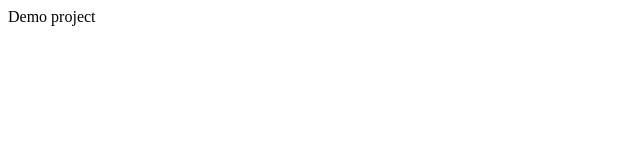
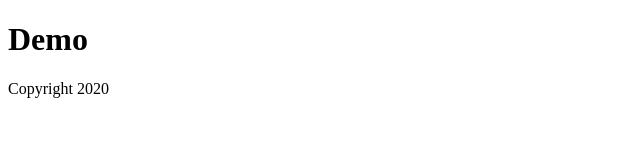
Before and after one commit to paulfltv/remote-demo, a plain HTML site: page index.html in a window 1280 px wide. Shown: the whole page, without its empty margins (0-640 px from the left). Drawn offline with Linux system fonts and the light colour scheme.

Commit message:
Footer added

```diff
--- a/index.html
+++ b/index.html
@@ -7,6 +7,7 @@
     <title>Document</title>
 </head>
 <body>
-    Demo project
+    <h1>Demo</h1>
+    <footer>Copyright 2020</footer>
 </body>
 </html>
```
